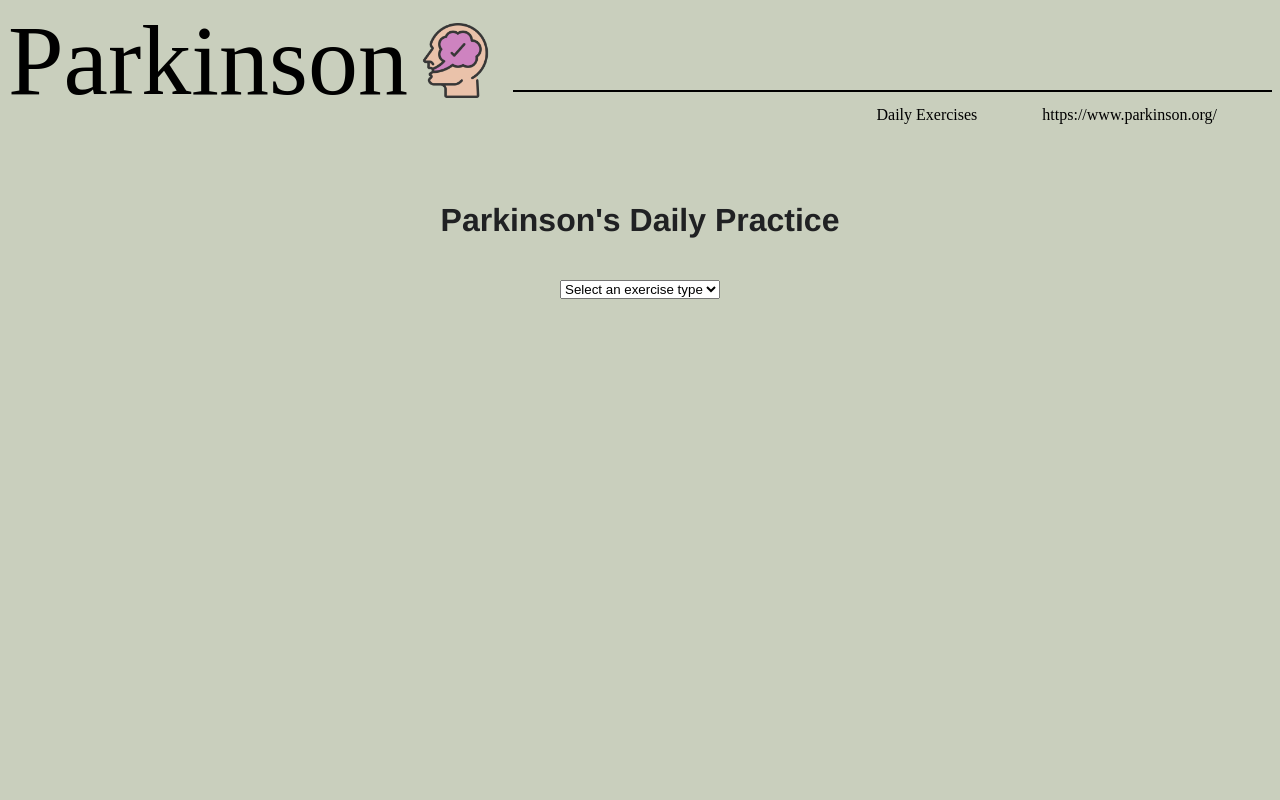
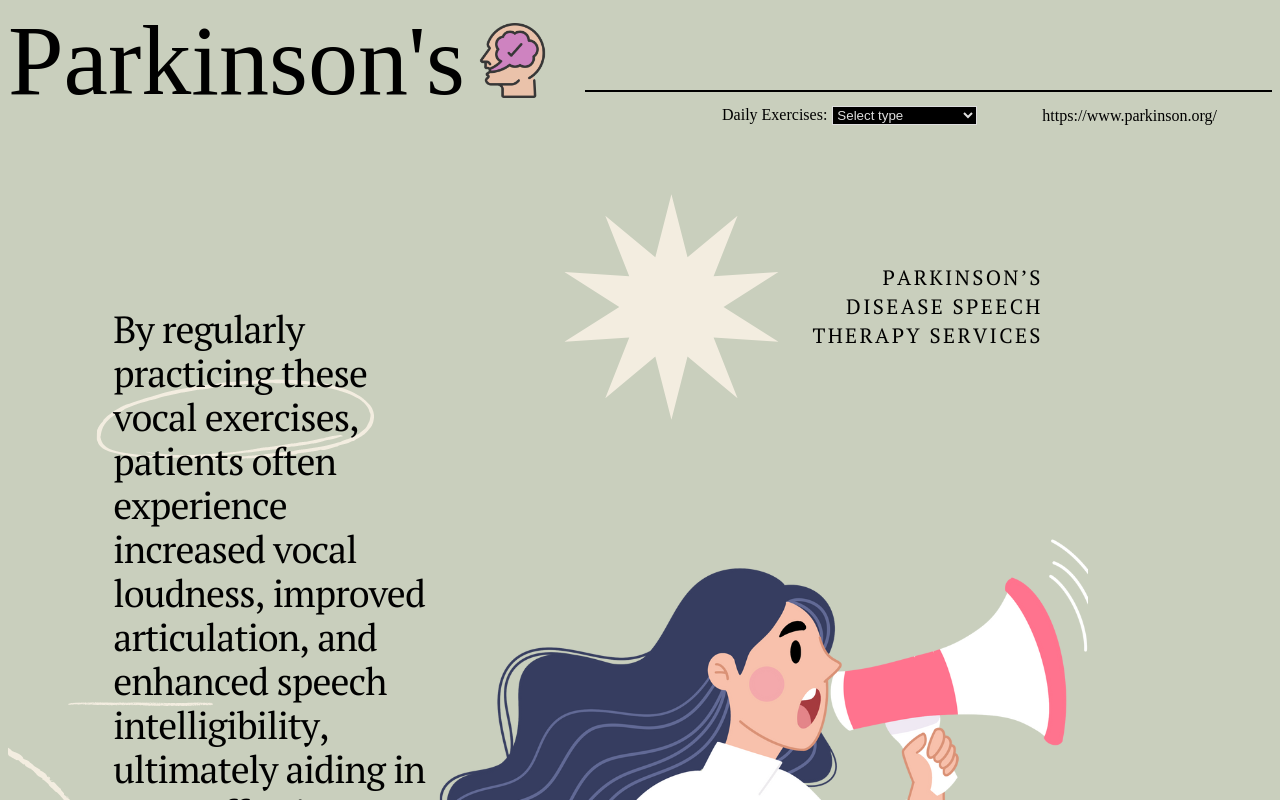
Before and after one commit to SamanthaMcElhinney/AI-Parkinsons-Treatment, a React app in the folder client/: page / in a window 1280 px wide. Shown: the top 800 px of the page. Built offline with nearby package versions, Linux system fonts and the light colour scheme; the HTML template or start-up script is replaced by a standard one; a web font is replaced by a local one.

Commit message:
feat:home page functionality and return home via logo

```diff
--- a/client/src/App.css
+++ b/client/src/App.css
@@ -1,56 +1,9 @@
-
-#root {
-  max-width: 1280px;
-  margin: 0 auto;
-  padding: 2rem;
-  text-align: center;
-}
-
-.logo {
-  height: 6em;
-  padding: 1.5em;
-  will-change: filter;
-  transition: filter 300ms;
-}
-.logo:hover {
-  filter: drop-shadow(0 0 2em #646cffaa);
-}
-.logo.react:hover {
-  filter: drop-shadow(0 0 2em #61dafbaa);
-}
-
-@keyframes logo-spin {
-  from {
-    transform: rotate(0deg);
-  }
-  to {
-    transform: rotate(360deg);
-  }
-}
-
-@media (prefers-reduced-motion: no-preference) {
-  a:nth-of-type(2) .logo {
-    animation: logo-spin infinite 20s linear;
-  }
-}
-
-.card {
-  padding: 2em;
-}
-
-.read-the-docs {
-  color: #888;
-}
-
-.dropdown {
-  width: 100%;
-  padding: 10px;
-  margin: 20px 0;
-  font-size: 18px;
-  border: 1px solid #ccc;
-  border-radius: 4px;
-}
-
 body {
   background-color: #efe9e4;
 }
+
+.intro-container{
+  display:flex;
+justify-content: center;
+  align-items: center;
+}
--- a/client/src/App.jsx
+++ b/client/src/App.jsx
@@ -1,20 +1,22 @@
-import styles from "./styles.module.css";
-import speaking from "./assets/speaking.png";
-import { useState } from "react";
+import React, { useState } from "react";
 import Countdown from "./CountDown";
 import FunctionalPhrases from "./FunctionalPhrases";
-import Story from "./Story"
+import Story from "./Story";
 import Header from "./Header";
+import styles from "./styles.module.css";
+import "./Header.css";
+import intro from './assets/intro.png'
 
 export default function App() {
   const [selectedExercise, setSelectedExercise] = useState("");
+
   let exerciseComponent;
   switch (selectedExercise) {
     case "vocal":
-      exerciseComponent = <Countdown/>
+      exerciseComponent = <Countdown />;
       break;
     case "functional":
-      exerciseComponent = <FunctionalPhrases/>;
+      exerciseComponent = <FunctionalPhrases />;
       break;
     case "reading":
       exerciseComponent = <Story />;
@@ -25,24 +27,20 @@
 
   return (
     <div>
-<Header/>
-<div/>
-    <main className={styles.main}>
-      <h3 className={styles.centerText}>Parkinson's Daily Practice</h3>
-      <select
-        onChange={(e) => setSelectedExercise(e.target.value)}
-        value={selectedExercise}
-      >
-        <option value="" disabled>
-          Select an exercise type
-        </option>
-        <option value="vocal">Vocal Exercises</option>
-        <option value="functional">Functional Phrases</option>
-        <option value="reading">Reading Paragraphs</option>
-      </select>
-      {exerciseComponent}
-    </main>
+      <Header
+        selectedExercise={selectedExercise}
+        setSelectedExercise={setSelectedExercise}
+      />
+      <main className={styles.main}>{exerciseComponent}</main>
+      {selectedExercise === "" && (
+        <div className="intro-container">
+          <img
+            className="intro-logo"
+            src={intro}
+            alt="intro to parkinsons exercises with image of girl with microphone"
+          ></img>
+        </div>
+      )}
     </div>
   );
-
 }
--- a/client/src/FunctionalPhrases.css
+++ b/client/src/FunctionalPhrases.css
@@ -1,3 +1,32 @@
+.container-phrases {
+  display: flex;
+  align-items: center; /* To align vertically */
+}
+
+.icon {
+  width: 50px;
+  height: auto;
+  margin-right: 15px; /* To add some space between the image and the text */
+}
+
+input[type="text"], input[type="submit"] {
+  width: 80%; /* Make both the same width */
+  padding: 10px;
+  margin: 5px 0 20px 0;
+  border: 1px solid #ccc;
+  border-radius: 4px;
+}
+
+input[type="submit"] {
+  background-color: #4CAF50;
+  color: white;
+  cursor: pointer;
+}
+
+input[type="submit"]:hover {
+  background-color: #45a049;
+}
+
 .main {
   display: flex;
   flex-direction: column;
@@ -7,12 +36,6 @@
   border: 1px solid #ccc;
   border-radius: 10px;
   box-shadow: 0px 0px 10px #aaa;
-}
-
-.icon {
-  width: 50px;
-  height: 50px;
-  margin-bottom: 20px;
 }
 
 .centerText {
@@ -27,35 +50,12 @@
   margin-top: 20px;
 }
 
-input[type="text"] {
-  width: 80%;
-  padding: 10px;
-  margin: 5px 0 20px 0;
-  border: 1px solid #ccc;
-  border-radius: 4px;
-}
-
-input[type="submit"] {
-  background-color: #4CAF50;
-  color: white;
-  padding: 14px 20px;
-  margin: 8px 0;
-  border: none;
-  border-radius: 4px;
-  cursor: pointer;
-}
-
-input[type="submit"]:hover {
-  background-color: #45a049;
-}
-
 ul {
   list-style-type: none;
   padding: 0;
 }
 
 li {
-  background-color: #f2f2f2;
   margin: 8px 0;
   padding: 10px;
   text-align: center;
@@ -80,8 +80,3 @@
 .directions ul {
   margin-top: 10px;
 }
-
-.styles_centerText ul {
-  list-style-type: none; /* this should enforce that the ul has no bullets */
-  padding: 0;
-}
--- a/client/src/FunctionalPhrases.jsx
+++ b/client/src/FunctionalPhrases.jsx
@@ -1,4 +1,4 @@
-import styles from './styles.module.css';
+import styles from './FunctionalPhrases.css';
 import convo from './assets/convo.png';
 import { useState } from 'react';
 
@@ -40,10 +40,11 @@
 
 return (
   <main className={styles.main}>
-    <img src={convo} className={styles.icon} alt="quote icon" />
-    <h3 className={styles.centerText}>Functional Phrases Generator</h3>
     <div className={styles.directions}>
-      <h3>Functional Phrases Exercises:</h3>
+      <div className={styles["container-phrases"]}>
+        <h3>Functional Phrases Exercises:</h3>
+        <img src={convo} className={styles.icon} alt="quote icon" />
+      </div>
       <p>
         Functional phrases are real-world sentences that help you practice
         natural dialogue. Here's how to get the most out of these exercises:
@@ -54,8 +55,8 @@
           about in your daily life.
         </li>
         <li>
-          <strong>Speech:</strong> Try to say the generated phrases as
-          naturally as possible.
+          <strong>Speech:</strong> Try to say the generated phrases as naturally
+          as possible.
         </li>
         <li>
           <strong>Repetition:</strong> The more you practice, the more
@@ -89,11 +90,4 @@
       </ul>
     </div>
   </main>
-);
-
-
-
-
-
-
-}
+)}
--- a/client/src/Header.css
+++ b/client/src/Header.css
@@ -60,6 +60,7 @@
 }
 
 .header-bottom__phone {
+
   margin-right: 65px;
 }
 .icon {
@@ -67,3 +68,15 @@
   width: 75px;
   height: 75px;
 }
+
+.dropdown {
+  margin-left:5px;
+  background-color: black;
+  color: #dedede;
+  border: 1px solid #dedede;
+}
+
+.dropdown option {
+  background-color: black;
+  color: #dedede;
+}
--- a/client/src/Header.jsx
+++ b/client/src/Header.jsx
@@ -1,15 +1,18 @@
 import React from "react";
 import speaking from "./assets/speaking.png";
-
 import "./Header.css";
 
-function Header() {
+function Header({ selectedExercise, setSelectedExercise }) {
   return (
     <section className="header">
       <section className="header-top">
         <section className="header-top__logo">
-          <a href="/" className="header-logo">
-            Parkinson
+          <a
+            href="/"
+            className="header-logo"
+            onClick={() => setSelectedExercise("")}
+          >
+            Parkinson's
           </a>
           <img src={speaking} className="icon" alt="speaking icon" />
         </section>
@@ -19,7 +22,21 @@
         </section>
       </section>
       <section className="header-bottom">
-        <section className="header-bottom__phone">Daily Exercises</section>
+        <section className="header-bottom__phone">
+          Daily Exercises:
+          <select
+            onChange={(e) => setSelectedExercise(e.target.value)}
+            value={selectedExercise}
+            className="dropdown"
+          >
+            <option value="" disabled>
+              Select type
+            </option>
+            <option value="vocal">Vocal Exercises</option>
+            <option value="functional">Functional Phrases</option>
+            <option value="reading">Reading Paragraphs</option>
+          </select>
+        </section>
         <section className="header-bottom__email">
           https://www.parkinson.org/
         </section>
--- a/client/src/styles.module.css
+++ b/client/src/styles.module.css
@@ -138,6 +138,10 @@
   border-radius: 4px;
 }
 
+.container-phrases{
+
+}
+
 body {
   background-color: #c9cfbd;
 }
```
Also changed, not shown: client/src/assets/intro.png (added).
